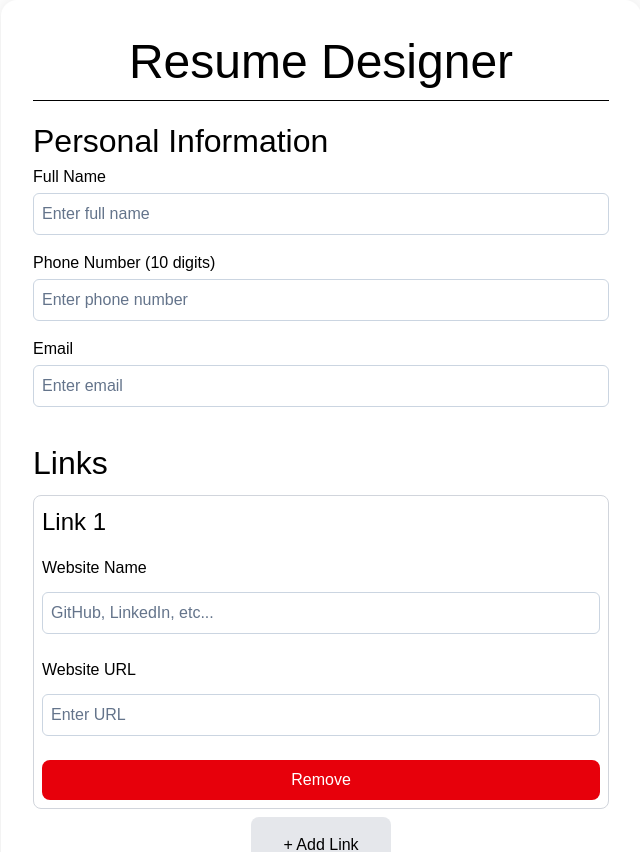
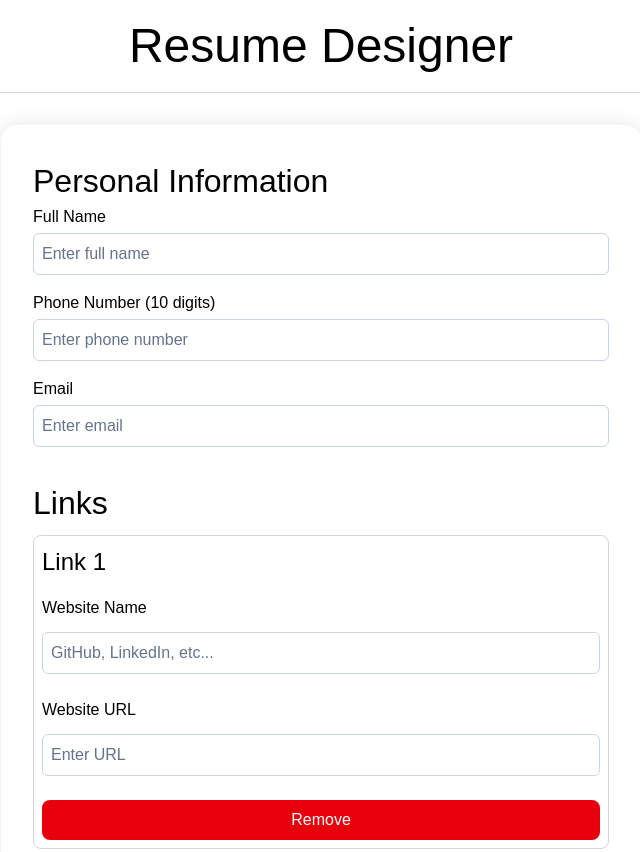
Before and after one commit to LucaMawyin/resume-designer, a Next.js app: page / in a window 1280 px wide. Shown: the top 852 px of the page, without its empty margins (319-959 px from the left). Built offline with nearby package versions, Linux system fonts and the light colour scheme.

Commit message:
Added header + footer

```diff
--- a/src/app/globals.css
+++ b/src/app/globals.css
@@ -23,10 +23,6 @@
 
     user-select: none;
     font-family: sans-serif;
-}
-
-body,html{
-    height: 100vh;
 }
 
 @layer base {
--- a/src/app/layout.tsx
+++ b/src/app/layout.tsx
@@ -1,4 +1,6 @@
+import Footer from "@/components/Footer";
 import "./globals.css";
+import Header from "@/components/Header";
 
 export const metadata = {
   title: "Resume Designer",
@@ -23,7 +25,11 @@ export default function RootLayout({
 			<head>
 				<link rel="icon" href="/favicon.svg" type="image/svg+xml"></link>
 			</head>
-			<body>{children}</body>
+			<body>
+                <Header/>
+                {children}
+                <Footer/>
+            </body>
 		</html>
 	);
 }
--- a/src/app/page.tsx
+++ b/src/app/page.tsx
@@ -249,6 +249,7 @@ export default function Home() {
         className="
             h-full
             flex
+            py-8
         "
     >
         {/* TILE */}
@@ -266,17 +267,6 @@ export default function Home() {
                 w-full
             "
         >
-
-            <h1
-                className="
-                    text-center
-                    leading-tight
-                    border-b
-                    pb-2
-                "
-            >
-                Resume Designer
-            </h1>
 
             <form
                 onSubmit={handleSubmit}
@@ -654,7 +644,7 @@ export default function Home() {
                 </div>
 
                 <Button
-                    text="Submit"
+                    text="Download Resume"
                     variant="primary"
                     type="submit"
                     className="
--- /dev/null
+++ b/src/components/Footer.tsx
@@ -0,0 +1,54 @@
+export default function Footer() {
+    return (
+        <footer className="
+            border-t
+            border-gray-200
+            relative
+            bottom-0
+        ">
+            <div className="
+                flex
+                flex-col
+                items-center
+                justify-between
+                gap-4
+                px-6
+                py-6
+                text-sm
+                sm:flex-row
+            ">
+                <p>
+                    &copy; {new Date().getFullYear()} Resume Designer by{" "}
+                    <a
+                        href="https://lucamawyin.com"
+                        target="_blank"
+                        rel="noopener noreferrer"
+                        className="hover:text-blue-400"
+                    >
+                        Luca Mawyin
+                    </a>
+                </p>
+
+                <div className="flex items-center gap-6">
+                    <a
+                        href="https://github.com/LucaMawyin"
+                        target="_blank"
+                        rel="noopener noreferrer"
+                        className="hover:text-blue-400"
+                    >
+                        GitHub
+                    </a>
+
+                    <a
+                        href="https://lucamawyin.com"
+                        target="_blank"
+                        rel="noopener noreferrer"
+                        className="hover:text-blue-400"
+                    >
+                        Luca Mawyin
+                    </a>
+                </div>
+            </div>
+        </footer>
+    );
+}
--- /dev/null
+++ b/src/components/Header.tsx
@@ -0,0 +1,15 @@
+export default function Header(){
+    return (
+        <h1
+            className="
+                text-center
+                leading-tight
+                border-b
+                border-gray-300
+                py-4
+            "
+        >
+            Resume Designer
+        </h1>
+    );
+}
```
